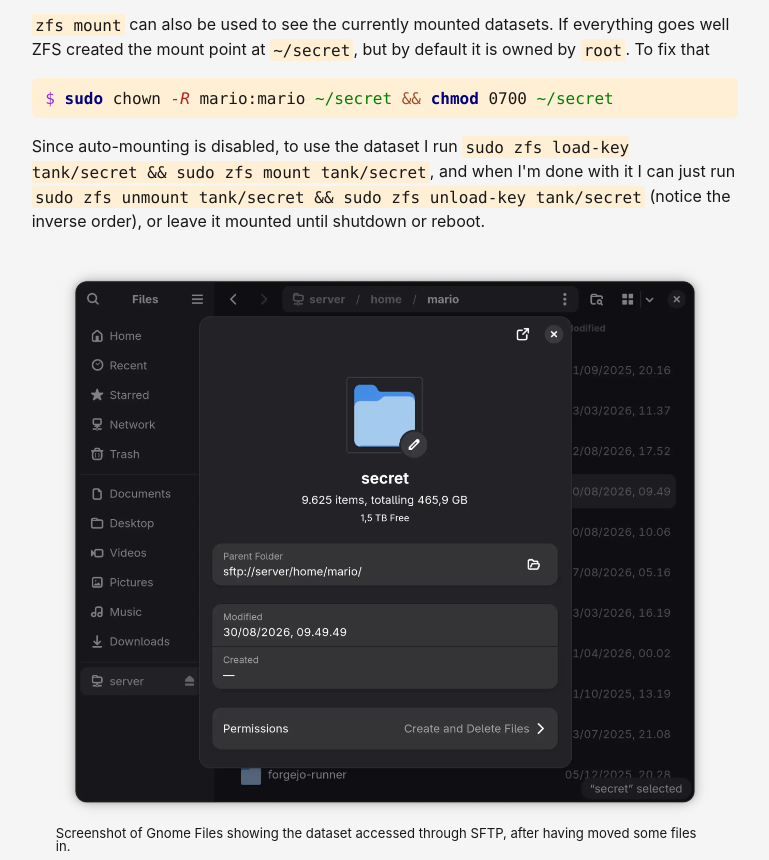
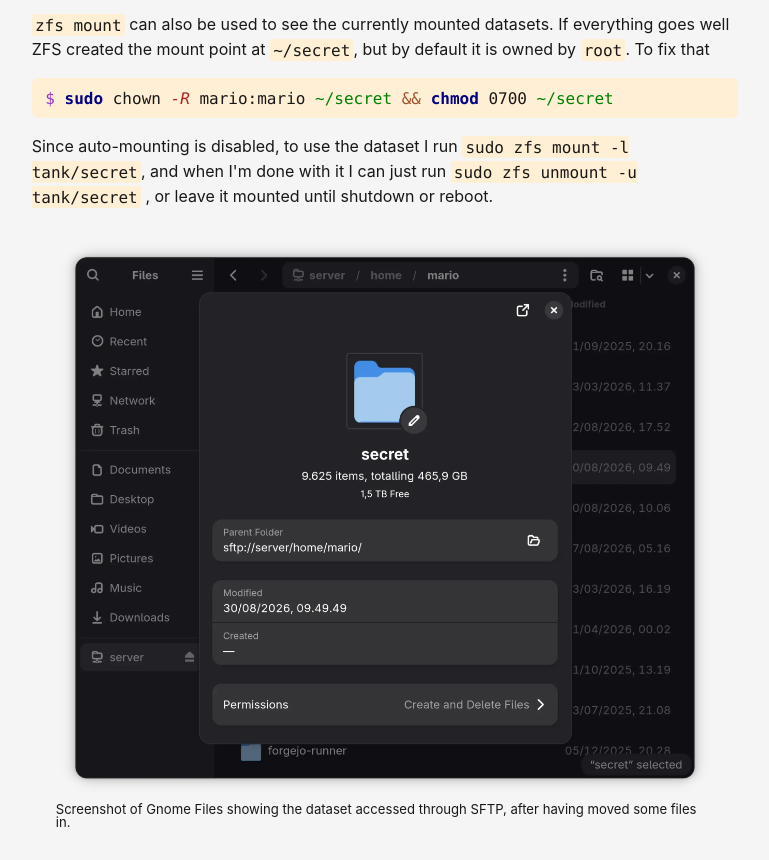
Before and after one commit to ormai/ormai.me, a plain HTML site: page src/getting-to-know-zfs/index.html in a window 1280 px wide. Shown: the part 3940-4800 px from the top of the page, without its empty margins (255-1024 px from the left). Drawn offline with Linux system fonts and the light colour scheme.

Commit message:
Simplify to commands in /getting-to-know-zfs

```diff
--- a/src/getting-to-know-zfs/index.html
+++ b/src/getting-to-know-zfs/index.html
@@ -24,7 +24,7 @@
     <meta property="article:tag" content="self-host">
     <meta property="article:tag" content="Linux">
     <meta property="article:published_time" content="2026-09-02T09:25:00+02:00">
-    <meta property="article:modified_time" content="2026-09-12T18:39:04+02:00">
+    <meta property="article:modified_time" content="2026-09-14T09:06:37+02:00">
     <meta name="fediverse:creator" content="@ormai@mas.to">
     <link rel="canonical" href="http://ormai.me/getting-to-know-zfs">
     <link rel="icon" type="image/x-icon" href="/favicon.ico">
@@ -279,11 +279,9 @@ tank/secret   234K  1.75T   234K  /home/mario/secret  noauto    aes-256-gcm  ava
       <pre><code><span class="sh-prompt">$ </span><span class="sh-command">sudo</span> chown <span class="sh-option">-R</span> mario:mario <span class="sh-path">~/secret</span> <span class="sh-operator">&amp;&amp;</span> <span class="sh-command">chmod</span> 0700 <span class="sh-path">~/secret</span></code></pre>
 
       <p>
-        Since auto-mounting is disabled, to use the dataset I run
-        <code>sudo zfs load-key tank/secret &amp;&amp; sudo zfs mount tank/secret</code>, and when I'm done with it I
-        can just run
-        <code>sudo zfs unmount tank/secret &amp;&amp; sudo zfs unload-key tank/secret</code>
-        (notice the inverse order), or leave it mounted until shutdown or reboot.
+        Since auto-mounting is disabled, to use the dataset I run <code>sudo zfs mount -l tank/secret</code>, and when
+        I'm done with it I can just run <code>sudo zfs unmount -u tank/secret</code> , or leave it mounted until
+        shutdown or reboot.
       </p>
 
       <figure>
```
